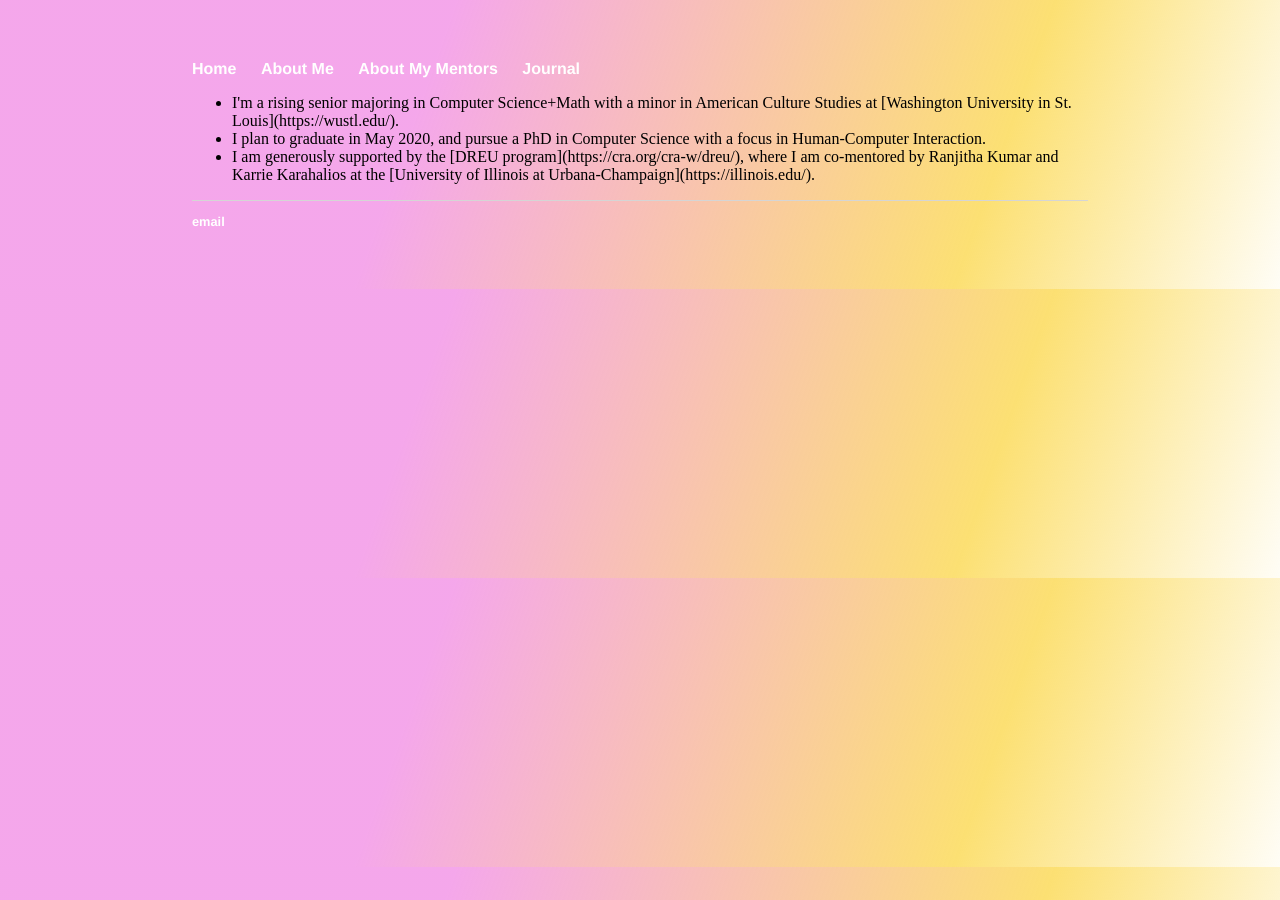
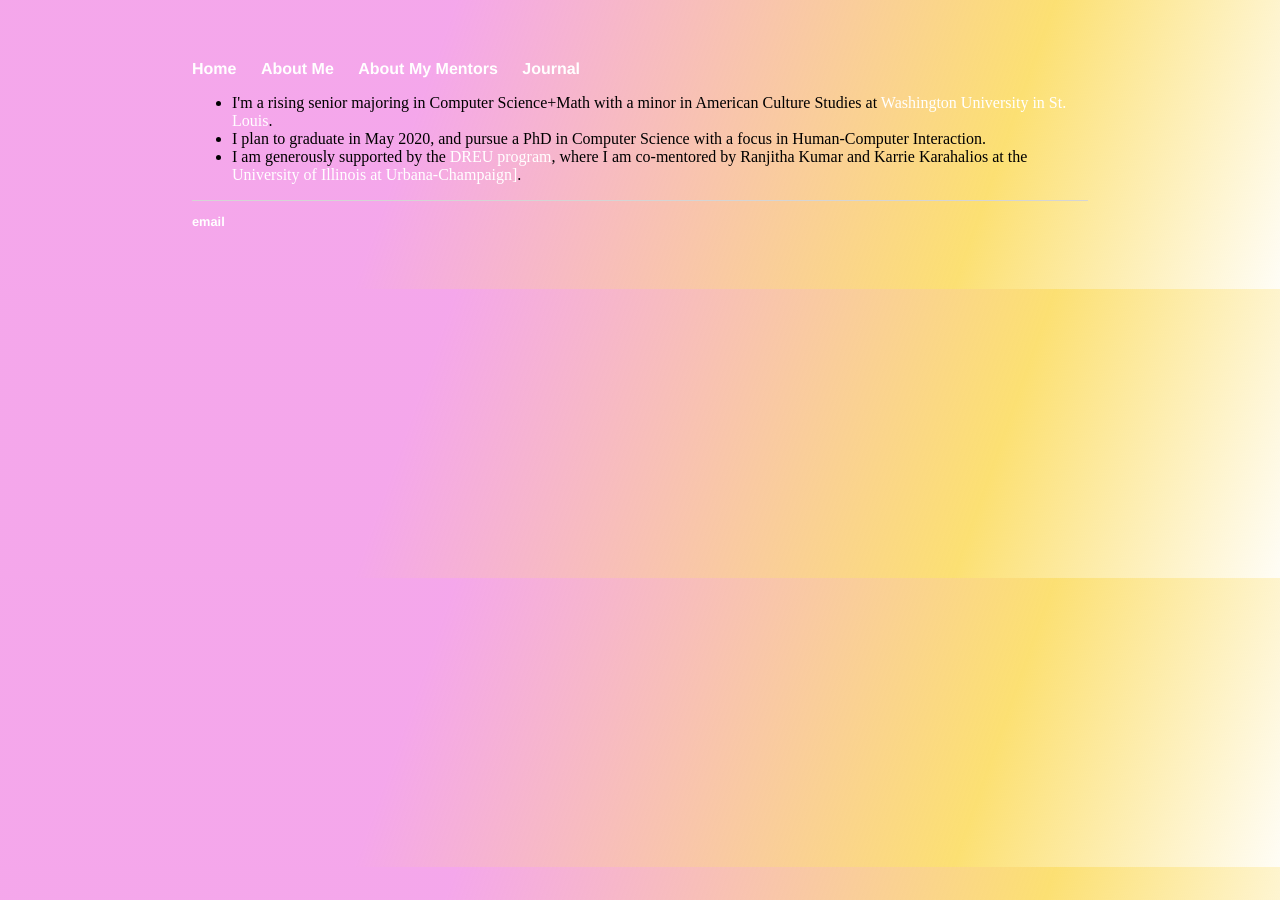
Before and after one commit to lizasivriver/lizasivriver, a Jekyll site: the page built from about.html, in a window 1280 px wide. Built offline with Jekyll 4.4.1, drawn with Linux system fonts in a browser that asks for light colours; some of the changed lines change nothing that is shown.

Commit message:
hyperlinks updated

```diff
--- a/about.html
+++ b/about.html
@@ -4,7 +4,7 @@
 ---
 <ul>
 
-	<li>I'm a rising senior majoring in Computer Science+Math with a minor in American Culture Studies at [Washington University in St. Louis](https://wustl.edu/). </li>
+	<li>I'm a rising senior majoring in Computer Science+Math with a minor in American Culture Studies at <a href="https://wustl.edu/">Washington University in St. Louis</a>. </li>
 	<li>I plan to graduate in May 2020, and pursue a PhD in Computer Science with a focus in Human-Computer Interaction. </li>
-	<li>I am generously supported by the [DREU program](https://cra.org/cra-w/dreu/), where I am co-mentored by Ranjitha Kumar and Karrie Karahalios at the [University of Illinois at Urbana-Champaign](https://illinois.edu/).</li>
+	<li>I am generously supported by the <a href="https://cra.org/cra-w/dreu/">DREU program</a>, where I am co-mentored by Ranjitha Kumar and Karrie Karahalios at the <a href="https://illinois.edu/">University of Illinois at Urbana-Champaign]</a>.</li>
 </ul>
```
